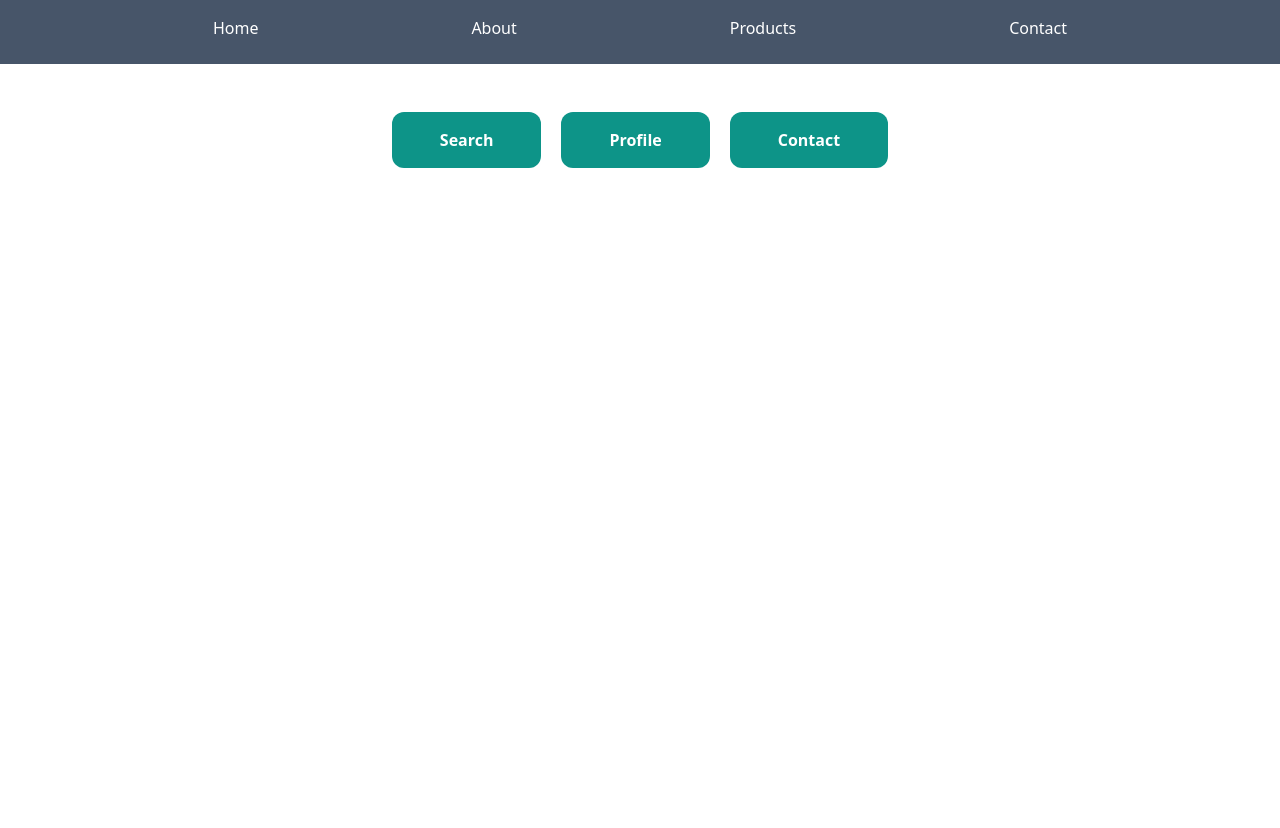
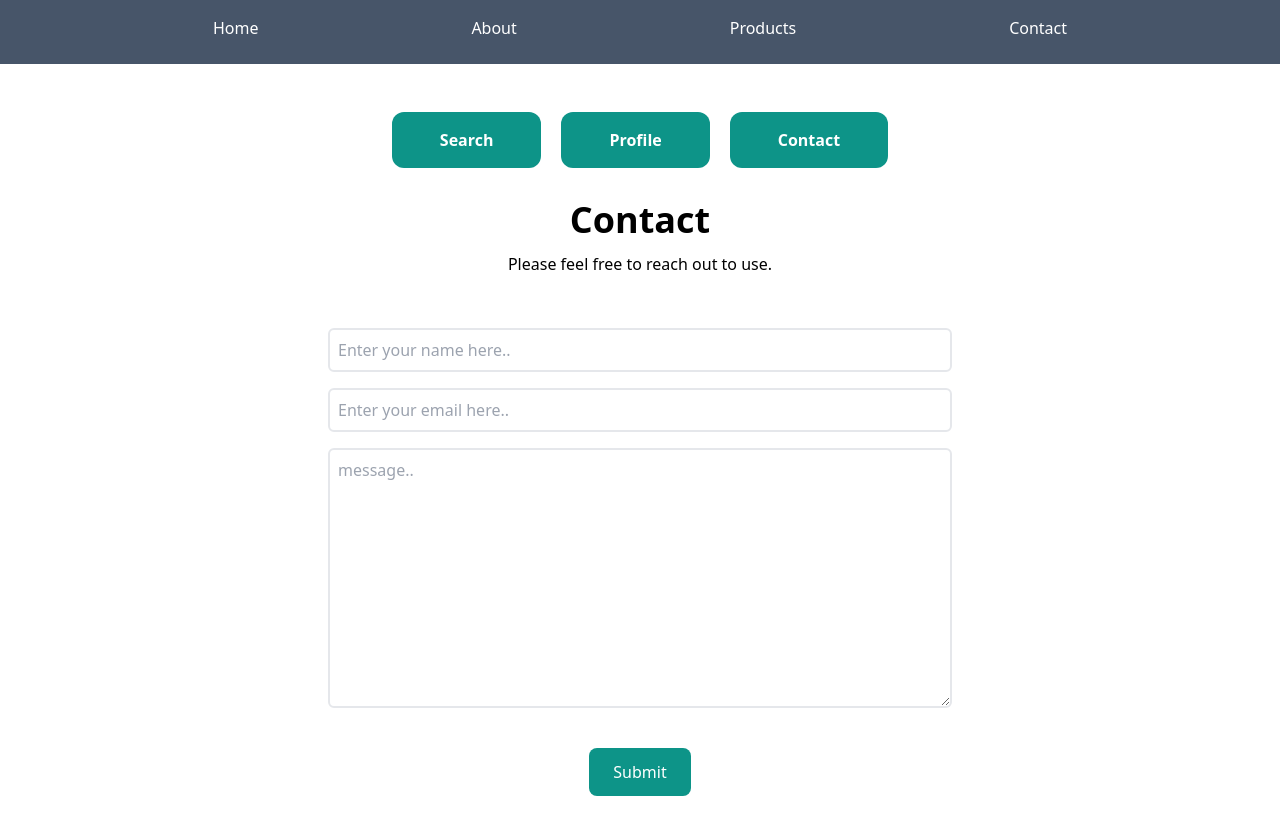
Before and after one commit to horlayeanca/assignment-2, a React (Create React App) app: page /contact in a window 1280 px wide. Before the commit the page ends 800 px from the top, so only its background shows below. Built offline with nearby package versions, Linux system fonts and the light colour scheme.

Commit message:
completed contact page

```diff
--- a/src/App.js
+++ b/src/App.js
@@ -21,7 +21,7 @@ function App() {
           <Route path="/" element={<Home />}>
             <Route path="/search" element={<Search />} />
             <Route path="/profile" element={<profile />} />
-            <Route path="/contact" element={<contact />} />
+            <Route path="/contact" element={<Contact />} />
           </Route>
           <Route path="/about" element={<About />} />
           <Route path="/products" element={<Products />} />
--- a/src/components/Contact.jsx
+++ b/src/components/Contact.jsx
@@ -1,7 +1,45 @@
 import React from "react";
 
 function Contact() {
-  return <div>Contact</div>;
+  return (
+    <div>
+      <div className="py-8 text-center">
+        <h1 className="text-4xl text-center font-bold inline border-gray-500">
+          Contact
+        </h1>
+        <p className="py-3">Please feel free to reach out to use.</p>
+      </div>
+      <div className="flex justify-center ">
+        <form action="" method="" className="flex flex-col w-full md:w-1/2">
+          <input
+            type="text"
+            placeholder="Enter your name here.."
+            className="p-2 bg-transparent border-2 m-2 rounded-md text-black focus:outline-none"
+          />
+          <input
+            type="text"
+            placeholder="Enter your email here.."
+            className="p-2 bg-transparent border-2 m-2 rounded-md text-black focus:outline-none"
+          />
+          <textarea
+            type="text"
+            rows={10}
+            placeholder="message.."
+            className="p-2 bg-transparent border-2 m-2 rounded-md text-black focus:outline-none"
+          />
+          <button
+            type="submit"
+            onClick={(e) => {
+              e.preventDefault();
+            }}
+            className="text-white px-6 py-3 my-8 mx-auto flex items-center bg-teal-600 rounded-lg hover:scale-110 duration-300"
+          >
+            Submit
+          </button>
+        </form>
+      </div>
+    </div>
+  );
 }
 
 export default Contact;
```
